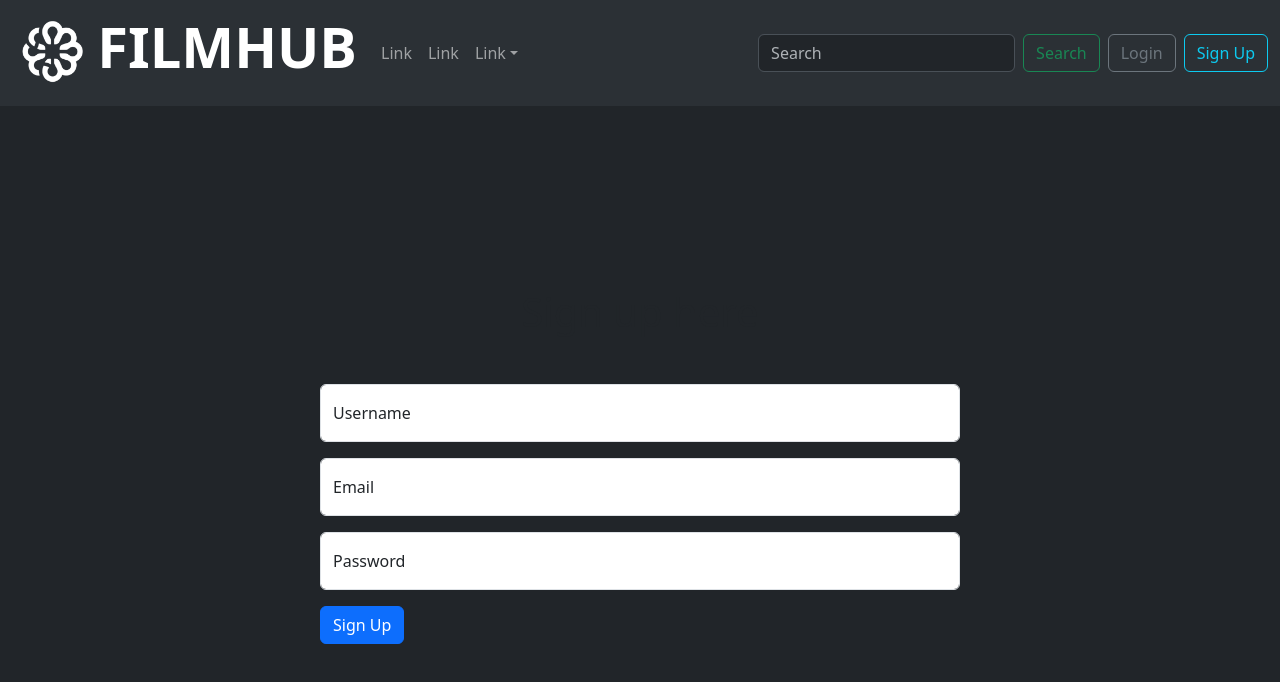
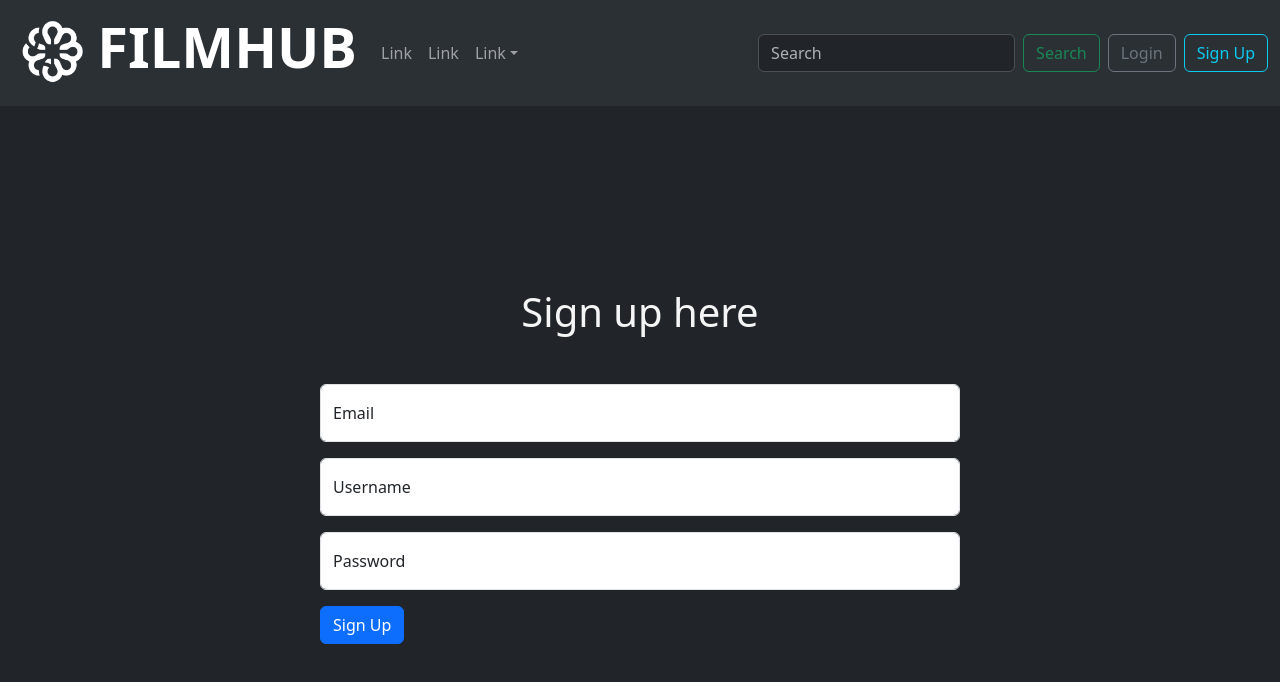
Before and after one commit to emek-k/Filmhub, a React (Create React App) app in the folder frontend/: page /signup in a window 1280 px wide. Shown: the top 682 px of the page. Built offline with nearby package versions, Linux system fonts and the light colour scheme.

Commit message:
Added registering new users with validation, UI fixes

```diff
--- a/frontend/src/components/Login.js
+++ b/frontend/src/components/Login.js
@@ -30,7 +30,7 @@ const Login = () => {
   return (
     <div className="container">
       <Form className="form-login" onSubmit={handleSubmit}>
-        <h1 className="text-center mb-5">Login here</h1>
+        <h1 className="header text-center mb-5">Login here</h1>
         {errorMessage && <div className="alert alert-danger" role="alert">{errorMessage}</div>}
 
         <Form.Group className="mb-3" controlId="formBasicEmail">
@@ -45,7 +45,7 @@ const Login = () => {
           </FloatingLabel>
         </Form.Group>
 
-        <Form.Group className="mb-3" controlId="formBasicCheckbox">
+        <Form.Group className="checkbox mb-3" controlId="formBasicCheckbox">
           <Form.Check type="checkbox" label="Remember me" />
         </Form.Group>
 
--- a/frontend/src/components/Navbar.js
+++ b/frontend/src/components/Navbar.js
@@ -74,7 +74,7 @@ const NavigationBar = () => {
       <>
         <Navbar expand="lg" className="bg-body-tertiary" bg="dark" data-bs-theme="dark">
           <Container fluid>
-            <Navbar.Brand href="#">
+            <Navbar.Brand href="/">
               <img
                   src="/filmhub-logo-white.png"
                   width="80"
--- a/frontend/src/components/SignUp.js
+++ b/frontend/src/components/SignUp.js
@@ -1,48 +1,63 @@
-import React, {useMemo} from 'react';
-import { Form, Button, FloatingLabel } from 'react-bootstrap';
+import React, { useState } from 'react';
+import {Form, Button, FloatingLabel, Alert} from 'react-bootstrap';
+import axios from 'axios';
 import '../css/signup.css';
-import NavigationBar from "./Navbar";
 
 const SignUp = () => {
+  const [formData, setFormData] = useState({
+    email: '',
+    username: '',
+    haslo: ''
+  });
+  const [alertMessage, setAlertMessage] = useState({ type: '', message: '' });
+
+  const handleInputChange = (e) => {
+    const { name, value } = e.target;
+    setFormData({ ...formData, [name]: value });
+  };
+
+  const handleSubmit = async (e) => {
+    e.preventDefault();
+    setAlertMessage({ type: '', message: '' });
+    try {
+      const response = await axios.post('http://localhost:3001/uzytkownicy', formData);
+      setAlertMessage({ type: 'success', message: 'User successfully registered!' });
+    } catch (error) {
+      if (error.response) {
+        setAlertMessage({ type: 'danger', message: error.response.data.error });
+      } else {
+        setAlertMessage({ type: 'danger', message: 'An error occurred. Please try again later.' });
+      }
+    }
+  };
+
   return (
-    <div>
     <div className="container">
-          <Form className="form-signup">
-            <h1 className="text-center mb-5">Sign up here</h1>
-            <Form.Group className="mb-3" controlId="formBasicUsername">
-            <FloatingLabel
-              controlId="floatingInput"
-              label="Username"
-              className="mb-3"
-            >
+      <Form className="form-signup" onSubmit={handleSubmit}>
+        <h1 className="header text-center mb-5">Sign up here</h1>
+        {alertMessage.message &&
+          <Alert variant={alertMessage.type} className="mb-3">
+            {alertMessage.message}
+          </Alert>
+        }
 
-              <Form.Control type="text" placeholder="Username123" />
+        <Form.Group className="mb-3" controlId="formBasicEmail">
+          <FloatingLabel controlId="floatingInput" label="Email" className="mb-3">
+            <Form.Control type="email" placeholder="Email" name="email" onChange={handleInputChange} />
           </FloatingLabel>
         </Form.Group>
-
-
-            <Form.Group className="mb-3" controlId="formBasicEmail">
-              <FloatingLabel
-                controlId="floatingInput"
-                label="Email"
-                className="mb-3"
-              >
-
-                <Form.Control type="email" placeholder="name@example.com" />
+        <Form.Group className="mb-3" controlId="formBasicUsername">
+          <FloatingLabel controlId="floatingInput" label="Username" className="mb-3">
+            <Form.Control type="text" placeholder="Username" name="username" onChange={handleInputChange} />
           </FloatingLabel>
         </Form.Group>
-
         <Form.Group className="mb-3" controlId="formBasicPassword">
-              <FloatingLabel controlId="floatingPassword" label="Password">
-                <Form.Control type="password" placeholder="Password" />
+          <FloatingLabel controlId="floatingInput" label="Password" className="mb-3">
+            <Form.Control type="password" placeholder="Password" name="haslo" onChange={handleInputChange} />
           </FloatingLabel>
         </Form.Group>
-
-            <Button variant="primary" type="submit">
-              Sign Up
-            </Button>
+        <Button variant="primary" type="submit">Sign Up</Button>
       </Form>
-        </div>
     </div>
   );
 }
--- a/frontend/src/css/MovieDetails.css
+++ b/frontend/src/css/MovieDetails.css
@@ -35,5 +35,5 @@
     position: fixed;
     top: 20px;
     right: 20px;
-    z-index: 1050; /* To make sure it appears above other elements */
+    z-index: 1050;
 }
--- a/frontend/src/css/Navbar.css
+++ b/frontend/src/css/Navbar.css
@@ -5,6 +5,7 @@
   text-align: center;
   padding-top: 6px;
   padding-right: 10px;
+  color: whitesmoke;
 }
 
 .login-button {
--- a/frontend/src/css/login.css
+++ b/frontend/src/css/login.css
@@ -8,3 +8,7 @@
 .form-login {
   width: 80vh;
 }
+
+.checkbox{
+  color: whitesmoke;
+}
--- a/frontend/src/css/signup.css
+++ b/frontend/src/css/signup.css
@@ -4,7 +4,9 @@
   align-items: center;
   height: 90vh;
 }
-
+.header{
+  color: whitesmoke;
+}
 .form-signup {
   width: 80vh;
 }
```
Also changed, not shown: 2 other files (tests, documents, lock files or other folders). Lines whose indentation alone changed are shown as unchanged.
